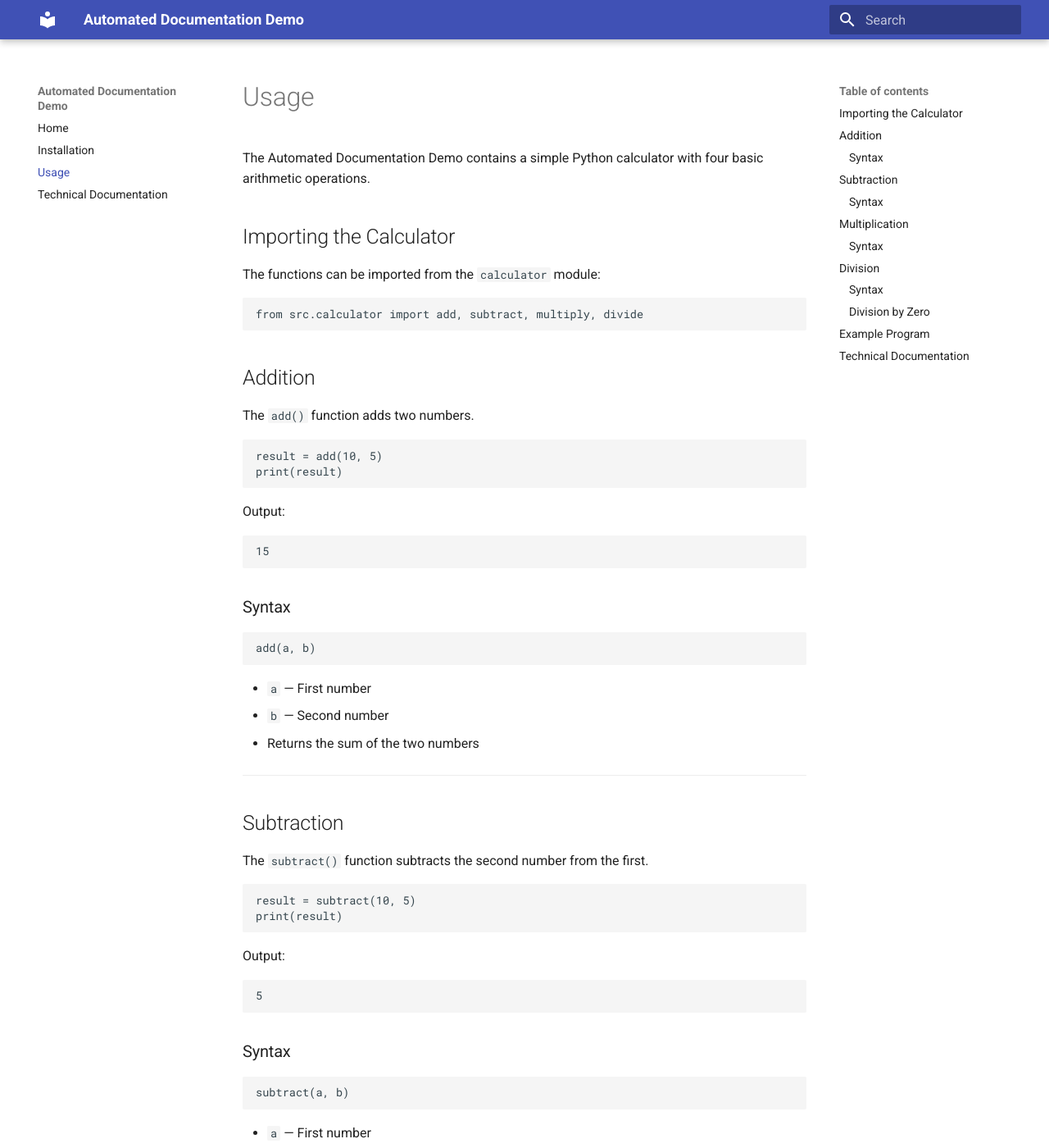
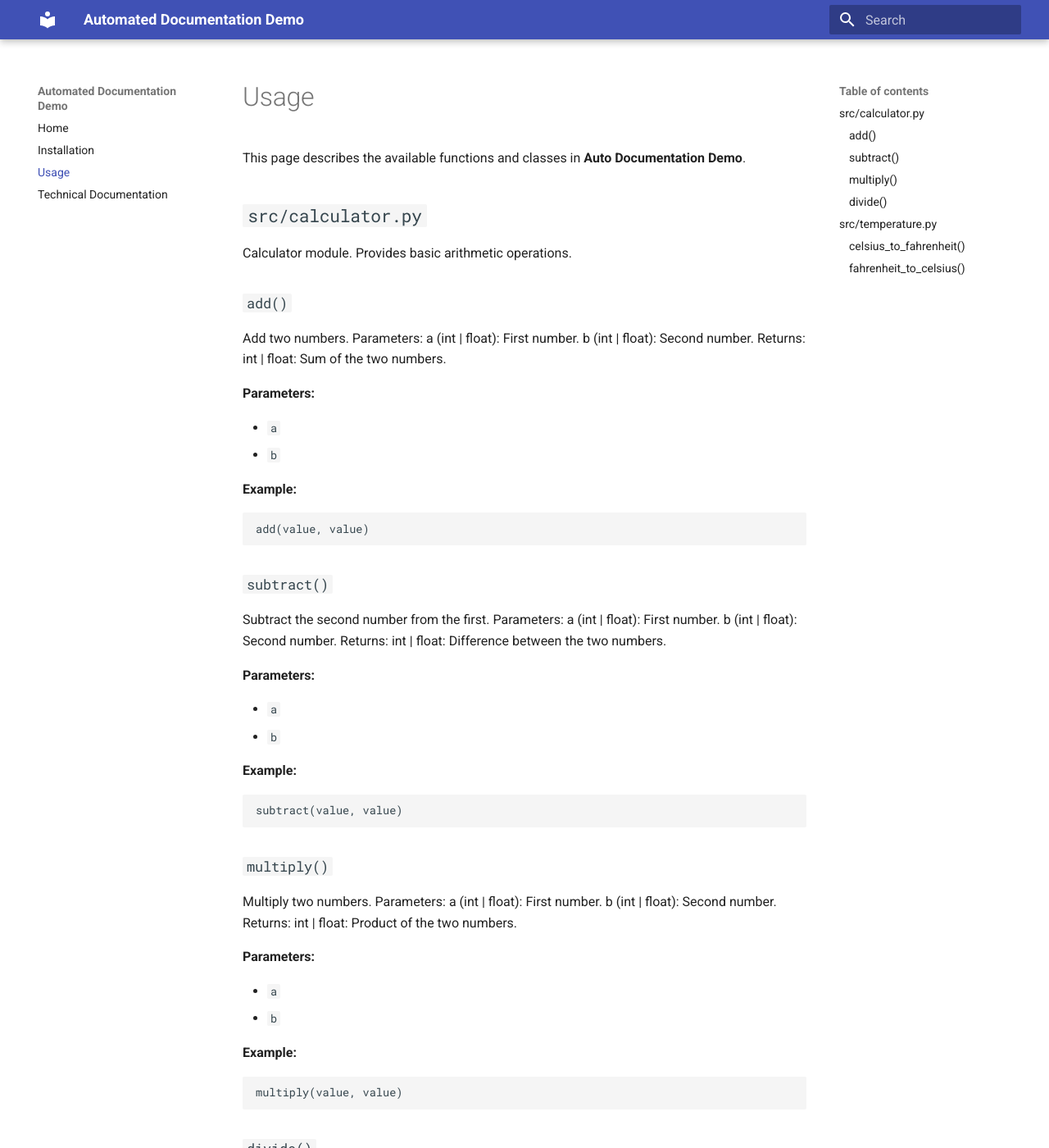
Before and after one commit to manasvinaik/automated-documentation-demo, an MkDocs documentation site: the page built from docs/usage.md, in a window 1280 px wide and 1400 px high. Shown: the whole window at 82% size. Built offline with MkDocs 1.6.1 and Material for MkDocs 9.7.7, drawn with Linux system fonts in a browser that asks for light colours; some of the changed text lies outside the part shown.

Commit message:
feat: generation of index and usage files

````diff
--- a/docs/usage.md
+++ b/docs/usage.md
@@ -1,164 +1,103 @@
 # Usage
 
-The Automated Documentation Demo contains a simple Python calculator with four basic arithmetic operations.
+This page describes the available functions and classes in **Auto Documentation Demo**.
 
-## Importing the Calculator
+## `src/calculator.py`
 
-The functions can be imported from the `calculator` module:
+Calculator module. Provides basic arithmetic operations.
+
+### `add()`
+
+Add two numbers. Parameters: a (int | float): First number. b (int | float): Second number. Returns: int | float: Sum of the two numbers.
+
+**Parameters:**
+
+- `a`
+- `b`
+
+**Example:**
 
 ```python
-from src.calculator import add, subtract, multiply, divide
+add(value, value)
 ```
 
-## Addition
+### `subtract()`
 
-The `add()` function adds two numbers.
+Subtract the second number from the first. Parameters: a (int | float): First number. b (int | float): Second number. Returns: int | float: Difference between the two numbers.
+
+**Parameters:**
+
+- `a`
+- `b`
+
+**Example:**
 
 ```python
-result = add(10, 5)
-print(result)
+subtract(value, value)
 ```
 
-Output:
+### `multiply()`
 
-```text
-15
+Multiply two numbers. Parameters: a (int | float): First number. b (int | float): Second number. Returns: int | float: Product of the two numbers.
+
+**Parameters:**
+
+- `a`
+- `b`
+
+**Example:**
+
+```python
+multiply(value, value)
 ```
 
-### Syntax
+### `divide()`
+
+Divide the first number by the second. Parameters: a (int | float): Numerator. b (int | float): Denominator. Returns: float: Result of the division. Raises: ValueError: If the denominator is zero.
+
+**Parameters:**
+
+- `a`
+- `b`
+
+**Example:**
 
 ```python
-add(a, b)
+divide(value, value)
 ```
 
-* `a` — First number
-* `b` — Second number
-* Returns the sum of the two numbers
+## `src/temperature.py`
 
----
+Temperature conversion utilities. Provides functions for converting temperatures between units.
 
-## Subtraction
+### `celsius_to_fahrenheit()`
 
-The `subtract()` function subtracts the second number from the first.
+Convert Celsius to Fahrenheit. Parameters: celsius (float): Temperature in Celsius. Returns: float: Temperature in Fahrenheit.
+
+**Parameters:**
+
+- `celsius`
+
+**Example:**
 
 ```python
-result = subtract(10, 5)
-print(result)
+celsius_to_fahrenheit(value)
 ```
 
-Output:
+### `fahrenheit_to_celsius()`
 
-```text
-5
-```
+Convert Fahrenheit to Celsius. Parameters: fahrenheit (float): Temperature in Fahrenheit. Returns: float: Temperature in Celsius.
 
-### Syntax
+**Parameters:**
+
+- `fahrenheit`
+
+**Example:**
 
 ```python
-subtract(a, b)
-```
-
-* `a` — First number
-* `b` — Second number
-* Returns the difference between the two numbers
-
----
-
-## Multiplication
-
-The `multiply()` function multiplies two numbers.
-
-```python
-result = multiply(10, 5)
-print(result)
-```
-
-Output:
-
-```text
-50
-```
-
-### Syntax
-
-```python
-multiply(a, b)
-```
-
-* `a` — First number
-* `b` — Second number
-* Returns the product of the two numbers
-
----
-
-## Division
-
-The `divide()` function divides the first number by the second.
-
-```python
-result = divide(10, 5)
-print(result)
-```
-
-Output:
-
-```text
-2.0
-```
-
-### Syntax
-
-```python
-divide(a, b)
-```
-
-* `a` — Numerator
-* `b` — Denominator
-* Returns the division result as a float
-
-### Division by Zero
-
-The function prevents division by zero.
-
-```python
-result = divide(10, 0)
-```
-
-This raises:
-
-```text
-ValueError: Cannot divide by zero.
+fahrenheit_to_celsius(value)
 ```
 
 ---
 
-## Example Program
-
-The following example uses all four operations:
-
-```python
-from src.calculator import add, subtract, multiply, divide
-
-a = 20
-b = 5
-
-print("Addition:", add(a, b))
-print("Subtraction:", subtract(a, b))
-print("Multiplication:", multiply(a, b))
-print("Division:", divide(a, b))
-```
-
-Output:
-
-```text
-Addition: 25
-Subtraction: 15
-Multiplication: 100
-Division: 4.0
-```
-
-## Technical Documentation
-
-Detailed documentation for the calculator's functions, parameters, return values, and exceptions is generated automatically using **Doxygen**.
-
-[View Technical Documentation](doxygen/html/index.html)
+For detailed API information, see the automatically generated Doxygen documentation.
--- a/mkdocs.yml
+++ b/mkdocs.yml
@@ -7,4 +7,4 @@ nav:
   - Home: index.md
   - Installation: installation.md
   - Usage: usage.md
-  - Technical Documentation: technical-documentation.md
+  - Technical Documentation: doxygen/html/index.html
````
Also changed, not shown: docs/index.md (+29 -20 lines), docs/technical-documentation.md (deleted, +0 -18 lines), 1 other file.
